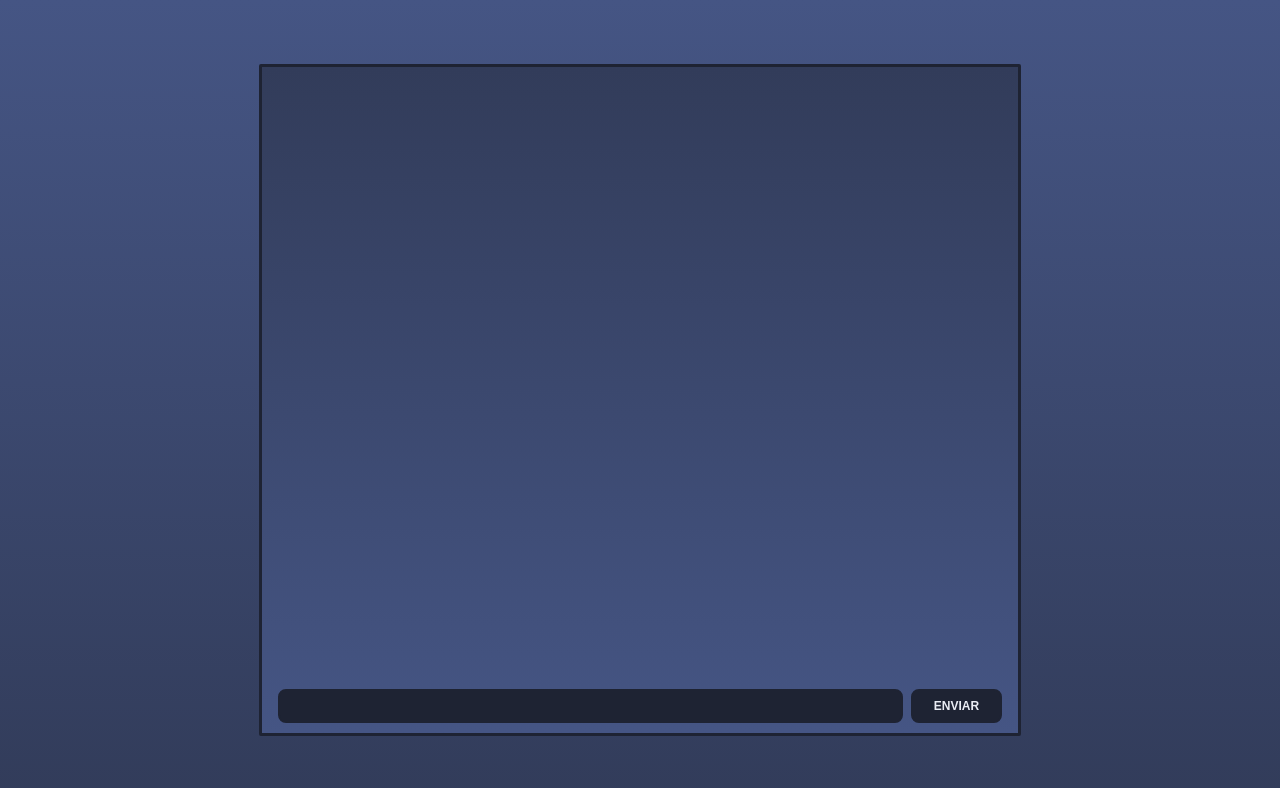
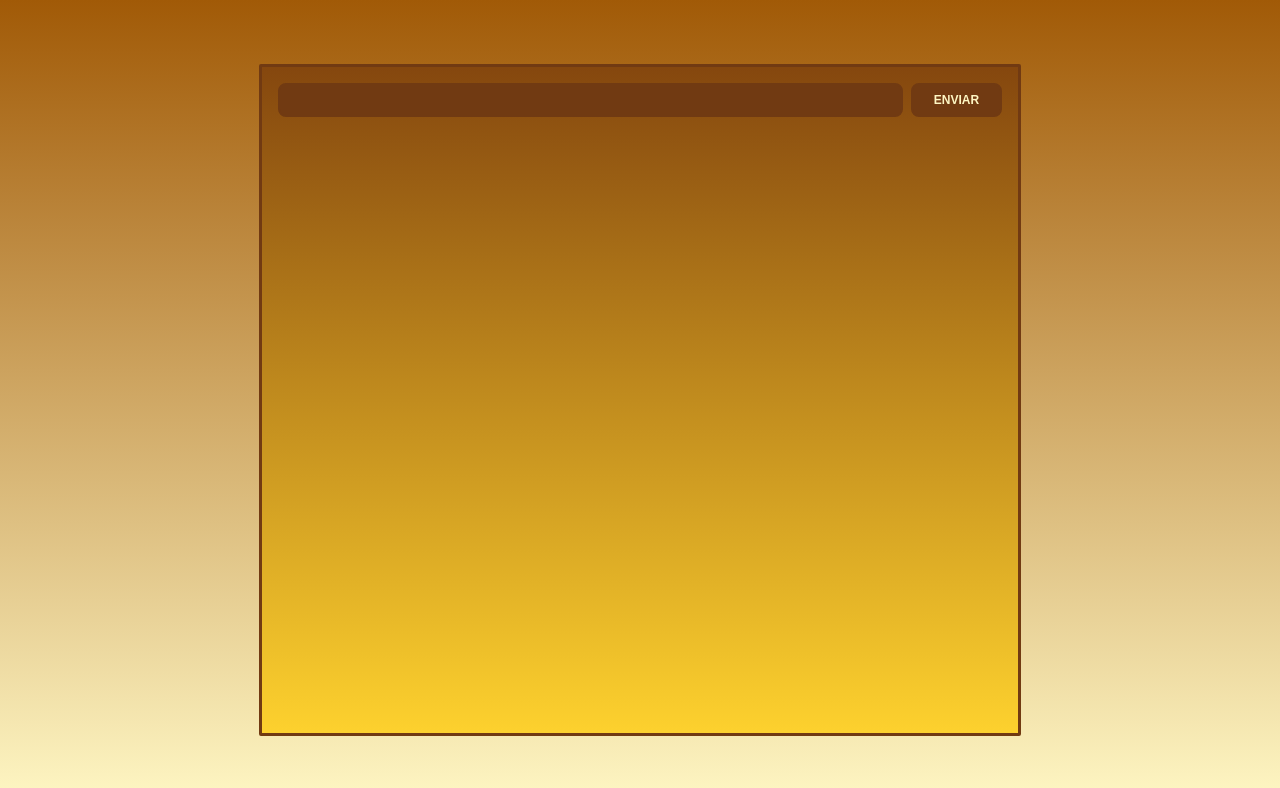
Before and after one commit to DanielRoman11/websockets, a website: page client/index.html in a window 1280 px wide. Drawn offline with Linux system fonts and the light colour scheme.

Commit message:
styles: scroll to bottom luego del mensaje

```diff
--- a/client/index.html
+++ b/client/index.html
@@ -12,7 +12,7 @@
     <article id="messages"></article>
     <form id="form">
       <input type="text" name="message" id="input" autocomplete="off">
-      <button type="submit">ENVIAR</button>
+      <button form="form" type="submit">ENVIAR</button>
     </form>
   </section>
 </body>
--- a/public/css/styles.css
+++ b/public/css/styles.css
@@ -1,19 +1,25 @@
 :root{
-  --text-dark-color: #323c5a;
-  --text-light-color: #eaecf4;
-  --dark-color: #1e2333;
-  --first-gradient: #455584;
-  --second-gradient: #323c5a;
+  --text-dark-color: #421d06;
+  --text-light-color: #fef6c3;
+  --dark-color: #713a12;
+  --first-gradient: #FDD12E;
+  --second-gradient: #85470e;
+  --third-gradient: #ca7f04;
+  --four-gradient: #a15a07;
 }
 *{
   box-sizing: border-box;
 }
 body{
+  background: linear-gradient(var(--four-gradient),var(--text-light-color));
+  background-position: center;
+  background-repeat: no-repeat;
+  background-attachment: fixed;
   margin: 0 auto;
-  background: linear-gradient(var(--first-gradient),var(--second-gradient));
   font-size: 1rem;
   color: var(--text-color);
-  min-height: 100dvh;
+  height: 100dvh;
+  max-height: 100dvh;
   font-family: system-ui, -apple-system, BlinkMacSystemFont, 'Segoe UI', Roboto, Oxygen, Ubuntu, Cantarell, 'Open Sans', 'Helvetica Neue', sans-serif;
   display: grid;
   place-content: center;
@@ -25,6 +31,7 @@ body{
 
 #chat{
   margin: 0 auto;
+  max-height: 100%;
   width: 80%;
   position: relative;
   border: 3px solid var(--dark-color);
@@ -32,28 +39,33 @@ body{
   /* padding: 0.5rem 1rem; */
   backdrop-filter: blur(5px);
   background: linear-gradient(var(--second-gradient), var(--first-gradient));
-  overflow-y: auto;
   text-wrap: wrap;
+  overflow: auto;
+  scroll-behavior: smooth;
+  scroll-margin: 0;
 }
 article#messages{
-  color: var(--text-light-color);
+  color: var(--text-dark-color);
   margin: 0;
 }
 article > p{
   padding: 0.5rem 1rem;
   margin: 0 !important;
 }
-article#messages p:nth-child(2n + 1){background: var(--first-gradient)}
-article#messages p:nth-child(2n + 2){background: var(--dark-color)}
+article#messages p:nth-child(2n + 1){
+  background: linear-gradient(var(--second-gradient), var(--text-dark-color));
+}
+article#messages p:nth-child(2n + 2){
+  text-align: end;
+}
 
 form#form{
   width: 100%;
-  position: absolute;
-  bottom: 10px;
+  position: fixed;
   right: 0;
   display: flex;
   justify-content: space-around;
-  padding: 0 1rem;
+  padding: 1rem;
   gap: 0.5rem;
 }
 input#input{
@@ -98,3 +110,9 @@ input#input{
     width: 1033px;
   }
 }
+
+@keyframes rotate {
+  100% {
+      transform: rotate(1turn);
+  }
+}
--- a/public/js/socket.js
+++ b/public/js/socket.js
@@ -5,6 +5,7 @@ const socket = io();
 const form = document.getElementById('form');
 const input = document.getElementById('input');
 const messages = document.getElementById('messages');
+const chat = document.getElementById("chat")
 
 form.addEventListener('submit', (e) => {
   e.preventDefault();
@@ -20,5 +21,6 @@ socket.on('chat message', (msg) => {
   const item = document.createElement('p');
   item.textContent = msg;
   messages.appendChild(item);
-  window.scrollTo(0, document.body.scrollHeight);
+
+  chat.scrollTo(0, messages.scrollHeight);
 });
```
